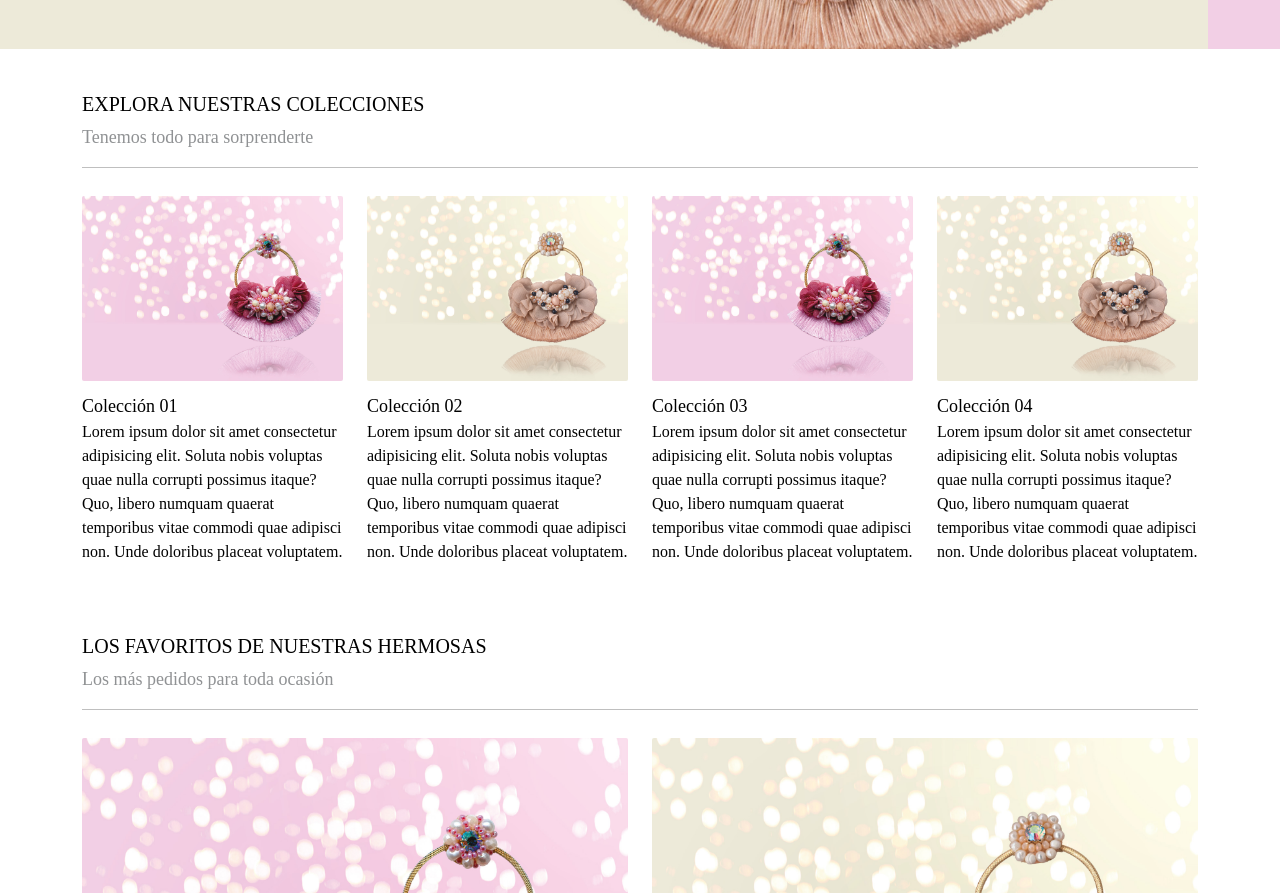
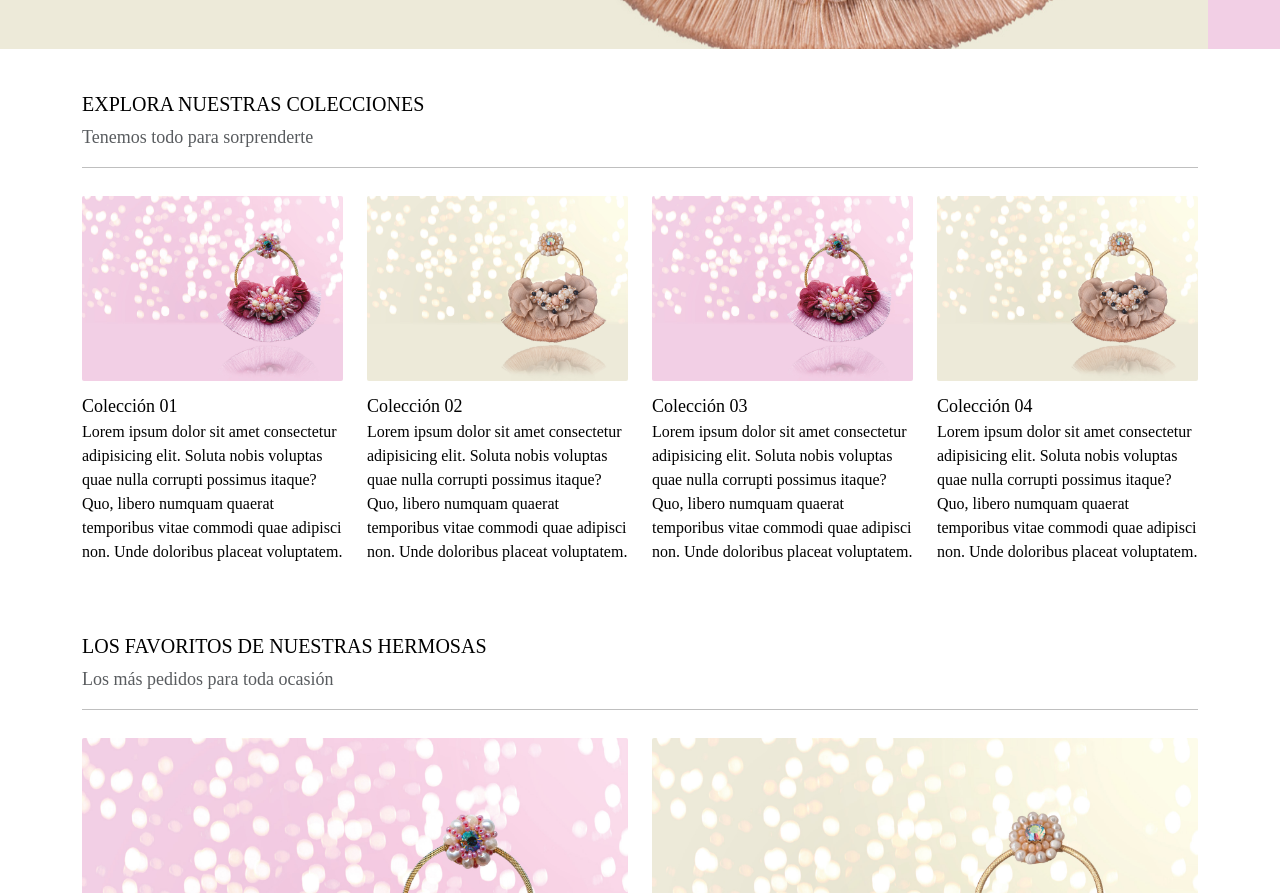
Before and after one commit to christianjjc/digora-v01, a website: page index.html in a window 1280 px wide. Shown: the part 760-1653 px from the top of the page. Drawn offline with nearby package versions, Linux system fonts and the light colour scheme; a web font is replaced by a local one.

Commit message:
018 cuerpo pagina inicio 65%

```diff
--- a/index.html
+++ b/index.html
@@ -131,7 +131,7 @@
                         </div>
                     </div>
                     <div class="row">
-                        <div class="col-12 txt__brand__01 text-body-tertiary">
+                        <div class="col-12 txt__brand__01 text-body-secondary">
                             Tenemos todo para sorprenderte
                         </div>
                     </div>
@@ -257,7 +257,7 @@
                         </div>
                     </div>
                     <div class="row">
-                        <div class="col-12 txt__brand__01 text-body-tertiary">
+                        <div class="col-12 txt__brand__01 text-body-secondary">
                             Los más pedidos para toda ocasión
                         </div>
                     </div>
```
